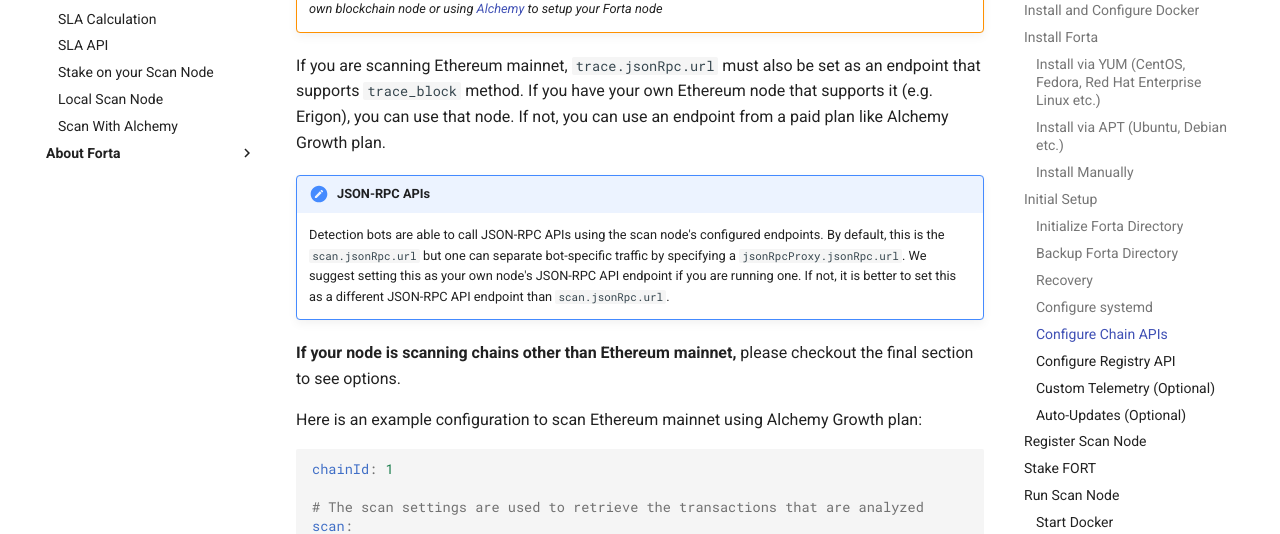
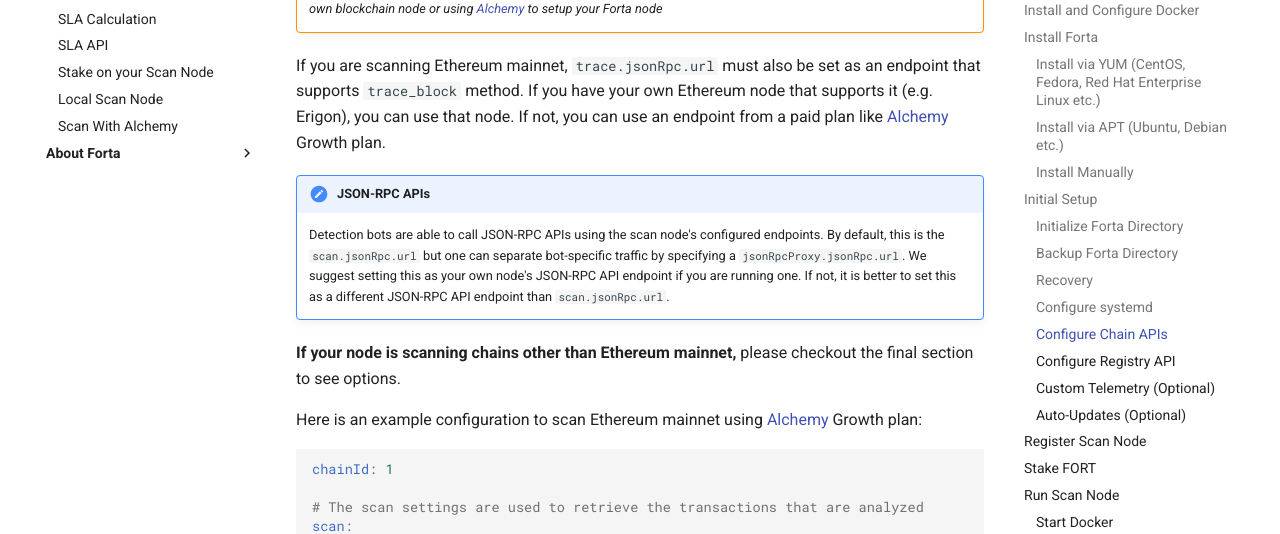
Before and after one commit to forta-network/docs, an MkDocs documentation site: the page built from docs/scanner-quickstart.md, in a window 1280 px wide and 1400 px high, scrolled down 6191 px. Shown: the part 179-713 px from the top of the window. Built offline with MkDocs 1.6.1 and Material for MkDocs 9.7.7, drawn with Linux system fonts in a browser that asks for light colours; some of the changed lines change nothing that is shown; some of the changed text lies outside the part shown.

Commit message:
💄 Update Copy with Links

````diff
--- a/docs/scanner-quickstart.md
+++ b/docs/scanner-quickstart.md
@@ -233,14 +233,14 @@ Your scan node will be registered to scan a single chain. To let your scan node
 !!! warning "Public JSON-RPC APIs"
     While there are public endpoints available for many chains, **please note that the quality of an endpoint drives the quality of a scan node's output which in turn affects rewards and slashing.** *We strongly recommend providing your own blockchain node or using [Alchemy](alchemy-partnership.md) to setup your Forta node*
 
-If you are scanning Ethereum mainnet, `trace.jsonRpc.url` must also be set as an endpoint that supports `trace_block` method. If you have your own Ethereum node that supports it (e.g. Erigon), you can use that node. If not, you can use an endpoint from a paid plan like Alchemy Growth plan.
+If you are scanning Ethereum mainnet, `trace.jsonRpc.url` must also be set as an endpoint that supports `trace_block` method. If you have your own Ethereum node that supports it (e.g. Erigon), you can use that node. If not, you can use an endpoint from a paid plan like [Alchemy](alchemy-partnership.md) Growth plan.
 
 !!! note "JSON-RPC APIs"
     Detection bots are able to call JSON-RPC APIs using the scan node's configured endpoints. By default, this is the `scan.jsonRpc.url` but one can separate bot-specific traffic by specifying a `jsonRpcProxy.jsonRpc.url`. We suggest setting this as your own node's JSON-RPC API endpoint if you are running one. If not, it is better to set this as a different JSON-RPC API endpoint than `scan.jsonRpc.url`.
 
 **If your node is scanning chains other than Ethereum mainnet,** please checkout the final section to see options.
 
-Here is an example configuration to scan Ethereum mainnet using Alchemy Growth plan:
+Here is an example configuration to scan Ethereum mainnet using [Alchemy](alchemy-partnership.md) Growth plan:
 
 ```yaml
 chainId: 1
@@ -288,7 +288,7 @@ There are a set of Forta smart contracts on Polygon, which allows finding out:
 - the latest list of bots which a scan node should run
 - the latest Forta node service Docker image release
 
-All Forta nodes are expected to run with the latest release and the latest list of the assigned bots. To be able to read these values, Forta nodes use `https://polygon-rpc.com` by default. Please consider changing this to a free Polygon API with high availability, e.g. Alchemy Polygon API, by adding the following configuration:
+All Forta nodes are expected to run with the latest release and the latest list of the assigned bots. To be able to read these values, Forta nodes use `https://polygon-rpc.com` by default. Please consider changing this to a free Polygon API with high availability, e.g. [Alchemy](alchemy-partnership.md) Polygon API, by adding the following configuration:
 
 ```yaml
 registry:
````
